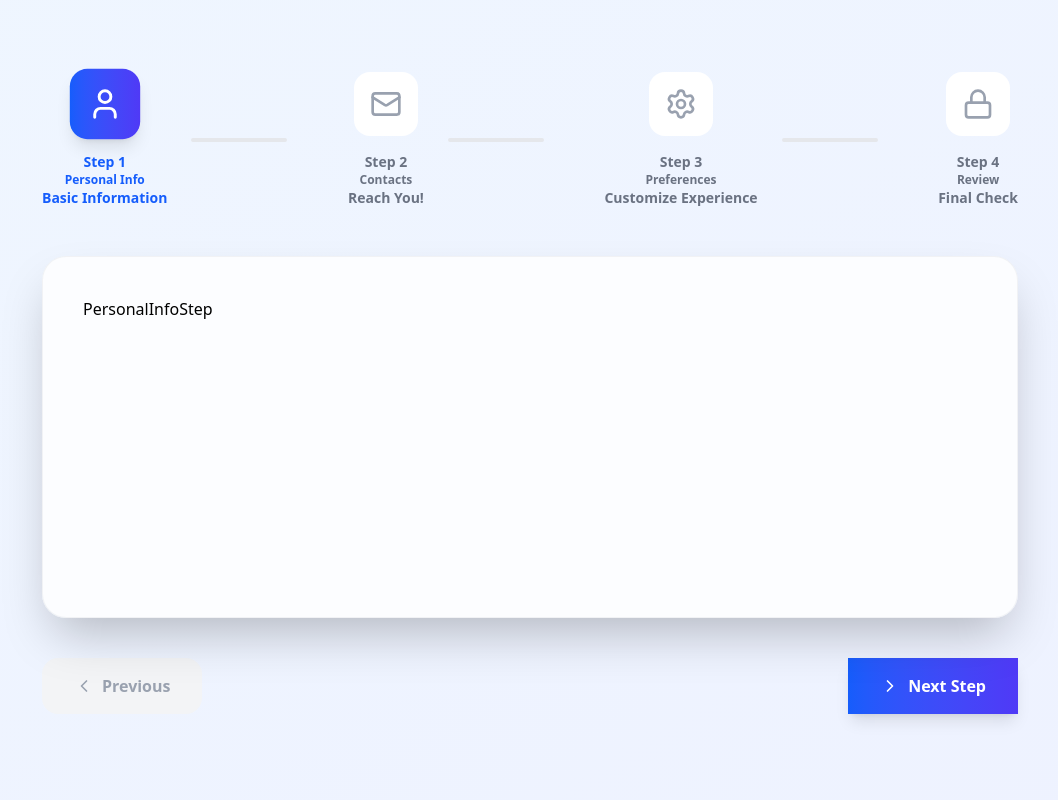
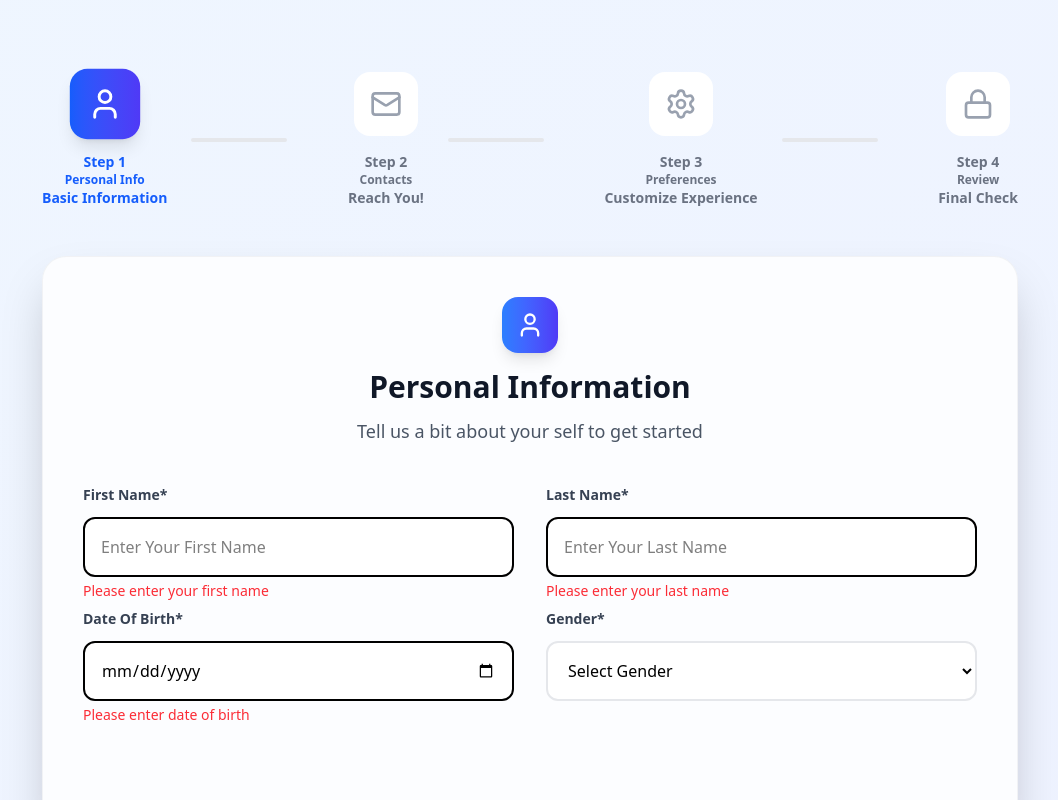
Before and after one commit to marleyDip/React-Multi-Step-Registration-Form-Context-API-Tailwind-CSS, a React (Vite) app: page / in a window 1280 px wide. Shown: the top 800 px of the page, without its empty margins (110-1168 px from the left). Built offline with nearby package versions, Linux system fonts and the light colour scheme.

Commit message:
PersonalInfoStep design

```diff
--- a/src/component/MultiStepForm.jsx
+++ b/src/component/MultiStepForm.jsx
@@ -143,7 +143,7 @@ function MultiStepForm() {
 
       {/* form content */}
       <div className="bg-white/80 backdrop-blur-sm rounded-3xl shadow-2xl border border-gray-200/50 p-10 mb-10">
-        <div className="min-h-70">{renderStepContent()}</div>
+        <div className="min-h-[500px]">{renderStepContent()}</div>
       </div>
       {/* form content */}
 
--- a/src/component/PersonalInfoStep.jsx
+++ b/src/component/PersonalInfoStep.jsx
@@ -1,5 +1,104 @@
+import { User } from "lucide-react";
+
 function PersonalInfoStep() {
-  return <div>PersonalInfoStep</div>;
+  return (
+    <div className="space-y-8">
+      {/* header */}
+      <div className="text-center mb-10">
+        <div className="inline-flex items-center justify-center w-14 h-14 bg-gradient-to-r from-blue-500 to-indigo-600 rounded-2xl mb-4 shadow-lg">
+          <User className="w-7 h-7 text-white" />
+        </div>
+
+        <h2 className="text-3xl font-bold text-gray-900 mb-3">
+          Personal Information
+        </h2>
+
+        <p className="text-gray-600 text-lg">
+          Tell us a bit about your self to get started
+        </p>
+      </div>
+      {/* header */}
+
+      {/* input fields */}
+      <div className="grid grid-cols-1 md:grid-cols-2 gap-8">
+        {/* first name */}
+        <div className="space-y-2">
+          <label className="block text-sm font-semibold text-gray-700 mb-3">
+            First Name*
+          </label>
+
+          <div className="relative">
+            <input
+              type="text"
+              placeholder="Enter Your First Name"
+              className={`w-full px-4 py-4 bg-white/50 backdrop-blur-sm border-2 rounded-xl focus:ring-4 focus:ring-blue-500/20 focus:border-blue-500 transition-all duration-200`}
+            />
+
+            <div className="absolute left-0 -bottom-6 flex items-center text-red-500 text-sm">
+              Please enter your first name
+            </div>
+          </div>
+        </div>
+
+        {/* Last name */}
+        <div className="space-y-2">
+          <label className="block text-sm font-semibold text-gray-700 mb-3">
+            Last Name*
+          </label>
+
+          <div className="relative">
+            <input
+              type="text"
+              placeholder="Enter Your Last Name"
+              className={`w-full px-4 py-4 bg-white/50 backdrop-blur-sm border-2 rounded-xl focus:ring-4 focus:ring-blue-500/20 focus:border-blue-500 transition-all duration-200`}
+            />
+
+            <div className="absolute left-0 -bottom-6 flex items-center text-red-500 text-sm">
+              Please enter your last name
+            </div>
+          </div>
+        </div>
+      </div>
+      {/* input fields */}
+
+      {/* info fields */}
+      <div className="grid grid-cols-1 md:grid-cols-2 gap-8">
+        {/* Date Of Birth */}
+        <div className="space-y-2">
+          <label className="block text-sm font-semibold text-gray-700 mb-3">
+            Date Of Birth*
+          </label>
+
+          <div className="relative">
+            <input
+              type="date"
+              className={`w-full px-4 py-4 bg-white/50 backdrop-blur-sm border-2 rounded-xl focus:ring-4 focus:ring-blue-500/20 focus:border-blue-500 transition-all duration-200`}
+            />
+
+            <div className="absolute left-0 -bottom-6 flex items-center text-red-500 text-sm">
+              Please enter date of birth
+            </div>
+          </div>
+        </div>
+
+        {/* Gender */}
+        <div className="space-y-2">
+          <label className="block text-sm font-semibold text-gray-700 mb-3">
+            Gender*
+          </label>
+
+          <select className="w-full px-4 py-4 border-2 border-gray-200 rounded-xl focus:ring-4 focus:ring-blue-500/20 focus:border-blue-500 transition-all duration-200 bg-white/50 backdrop-blur-sm hover:border-r-gray-300">
+            <option>Select Gender</option>
+            <option value="male">Male</option>
+            <option value="female">Female</option>
+            <option value="other">Other</option>
+            <option value="prefer-not-to-say">Prefer Not to Say</option>
+          </select>
+        </div>
+      </div>
+      {/* info fields */}
+    </div>
+  );
 }
 
 export default PersonalInfoStep;
```
